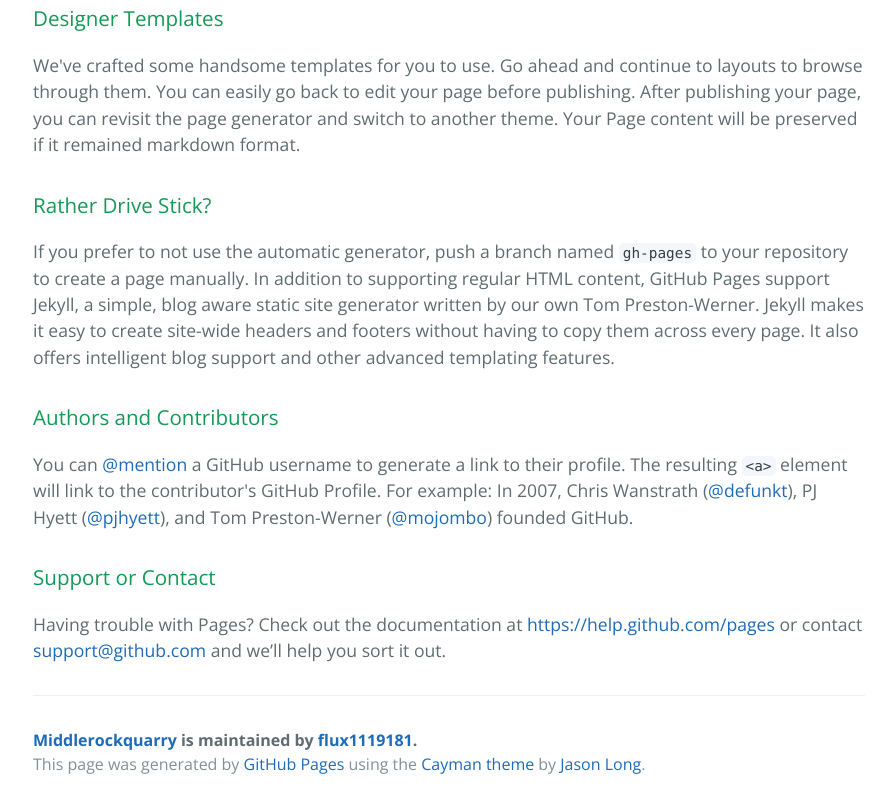
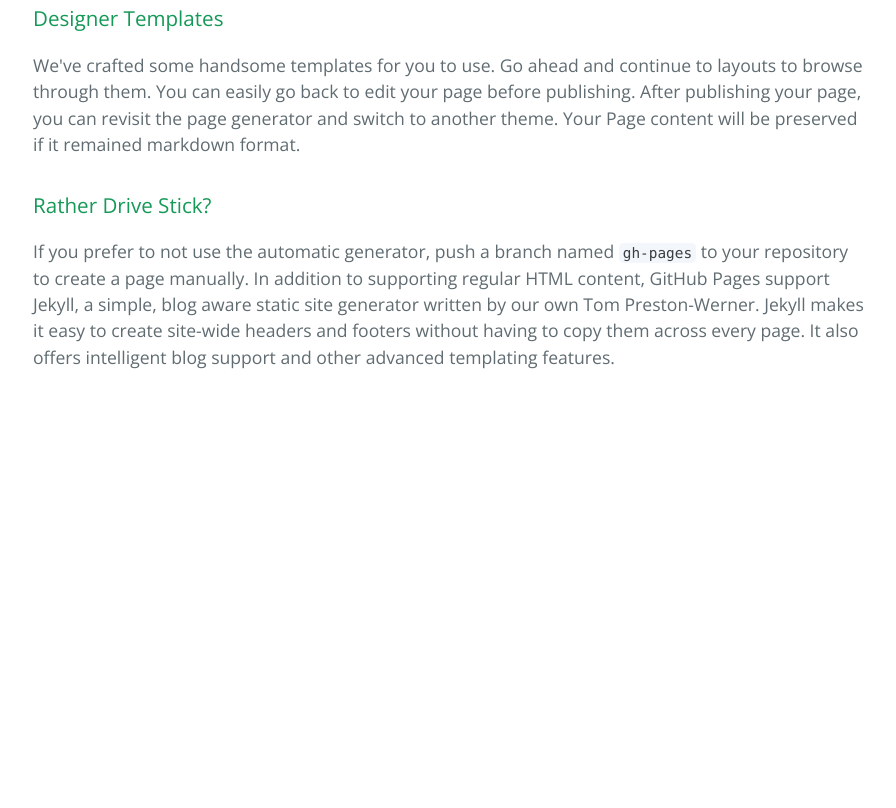
Before and after one commit to flux1119181/middlerockquarry, a plain HTML site: page index.html in a window 1280 px wide. Shown: the part 676-1484 px from the top of the page, without its empty margins (191-1087 px from the left). After the commit the page ends 1110 px from the top, so only its background shows below. Drawn offline with nearby package versions, Linux system fonts and the light colour scheme.

Commit message:
Update index.html

```diff
--- a/index.html
+++ b/index.html
@@ -42,21 +42,8 @@ $ git checkout gh-pages
 <p>If you prefer to not use the automatic generator, push a branch named <code>gh-pages</code> to your repository to create a page manually. In addition to supporting regular HTML content, GitHub Pages support Jekyll, a simple, blog aware static site generator written by our own Tom Preston-Werner. Jekyll makes it easy to create site-wide headers and footers without having to copy them across every page. It also offers intelligent blog support and other advanced templating features.</p>
 
 <h3>
-<a id="authors-and-contributors" class="anchor" href="#authors-and-contributors" aria-hidden="true"><span class="octicon octicon-link"></span></a>Authors and Contributors</h3>
-
-<p>You can <a href="https://github.com/blog/821" class="user-mention">@mention</a> a GitHub username to generate a link to their profile. The resulting <code>&lt;a&gt;</code> element will link to the contributor's GitHub Profile. For example: In 2007, Chris Wanstrath (<a href="https://github.com/defunkt" class="user-mention">@defunkt</a>), PJ Hyett (<a href="https://github.com/pjhyett" class="user-mention">@pjhyett</a>), and Tom Preston-Werner (<a href="https://github.com/mojombo" class="user-mention">@mojombo</a>) founded GitHub.</p>
 
 <h3>
-<a id="support-or-contact" class="anchor" href="#support-or-contact" aria-hidden="true"><span class="octicon octicon-link"></span></a>Support or Contact</h3>
-
-<p>Having trouble with Pages? Check out the documentation at <a href="https://help.github.com/pages">https://help.github.com/pages</a> or contact <a href="mailto:support@github.com">support@github.com</a> and we’ll help you sort it out.</p>
-
-      <footer class="site-footer">
-        <span class="site-footer-owner"><a href="https://github.com/flux1119181/middlerockquarry">Middlerockquarry</a> is maintained by <a href="https://github.com/flux1119181">flux1119181</a>.</span>
-
-        <span class="site-footer-credits">This page was generated by <a href="https://pages.github.com">GitHub Pages</a> using the <a href="https://github.com/jasonlong/cayman-theme">Cayman theme</a> by <a href="https://twitter.com/jasonlong">Jason Long</a>.</span>
-      </footer>
-
     </section>
 
 
```
